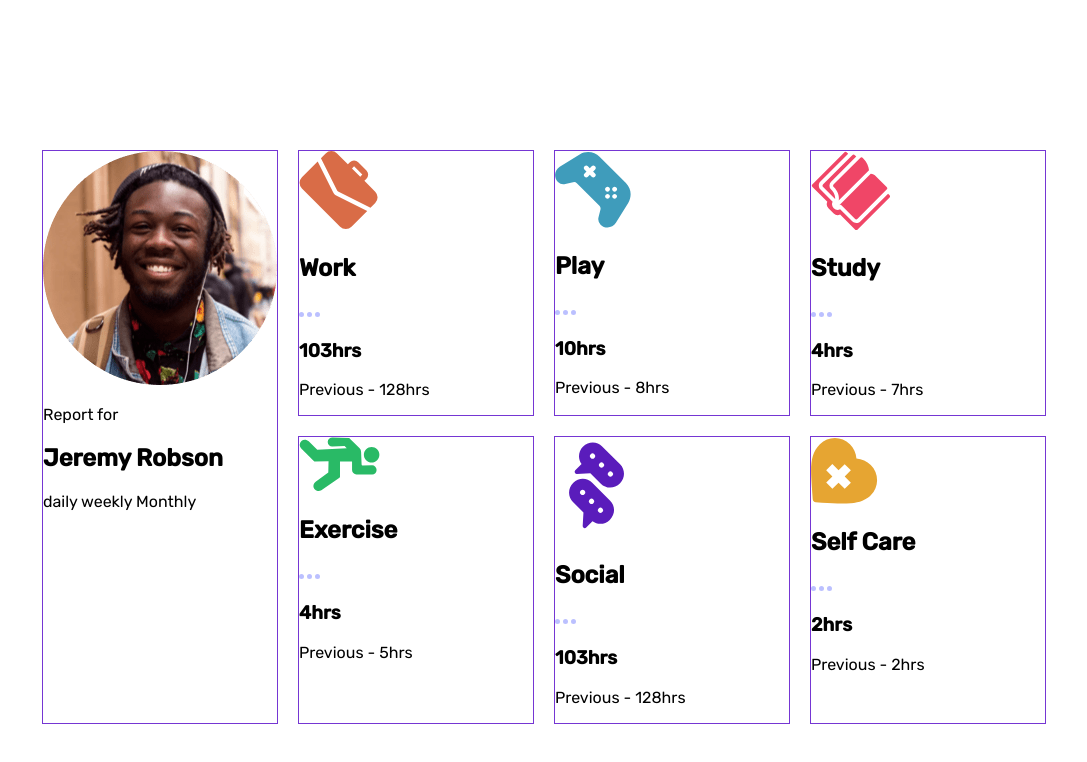
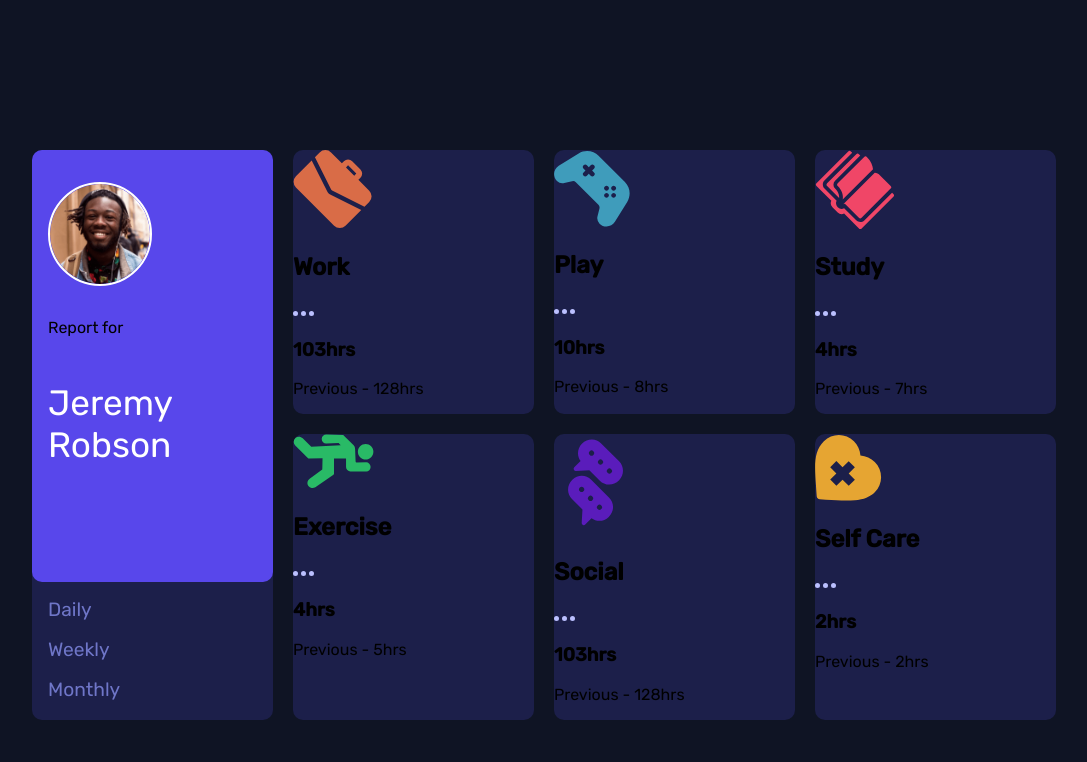
Before and after one commit to mitrovicbojan/time-tracking-dashboard, a plain HTML site: page index.html in a window 1280 px wide. Shown: the whole page, without its empty margins (96-1183 px from the left). Drawn offline with Linux system fonts and the light colour scheme.

Commit message:
style-profile

```diff
--- a/index.html
+++ b/index.html
@@ -21,9 +21,13 @@
     <main>
       <article>
         <div class="profile">
-          <img src="./images/image-jeremy.png" alt="profile-img" />
+          <img
+            class="profile-img"
+            src="./images/image-jeremy.png"
+            alt="profile-img"
+          />
           <p>Report for</p>
-          <h1>Jeremy Robson</h1>
+          <h1 class="profile-name">Jeremy Robson</h1>
         </div>
         <a class="btnDay" data-day>daily</a>
         <a class="btnWeek" data-day>weekly</a>
--- a/style.css
+++ b/style.css
@@ -21,6 +21,7 @@ body {
   font-family: "Rubik", sans-serif;
   display: flex;
   justify-content: center;
+  background-color: var(--very-dark-blue);
 }
 main {
   display: grid;
@@ -29,9 +30,9 @@ main {
   gap: 20px;
   margin-top: 150px;
 }
-main > article {
+/* main > article {
   border: 1px solid var(--violet-social);
-}
+} */
 main > article img {
   max-width: 100%;
 }
@@ -41,3 +42,46 @@ main > article:nth-child(1) {
 .btnMonth {
   text-transform: capitalize;
 }
+
+article {
+  border-radius: 10px;
+  background-color: var(--dark-blue);
+}
+article a {
+  display: flex;
+  flex-direction: column;
+  padding-left: 1rem;
+  cursor: pointer;
+  line-height: 25px;
+  font-size: 1.2rem;
+  text-transform: capitalize;
+  margin-top: 15px;
+  color: var(--desaturated-blue);
+}
+
+article a:hover {
+  color: rgb(255, 255, 255);
+}
+.profile {
+  background-color: var(--blue);
+  border-radius: 10px;
+  height: 25rem;
+  padding-top: 2rem;
+  padding-left: 1rem;
+  display: flex;
+  flex-direction: column;
+}
+
+.profile-img {
+  width: 100px;
+  height: 100px;
+  border-radius: 50%;
+  border: 2px solid rgb(255, 255, 255);
+  margin-bottom: 1rem;
+}
+
+.profile-name {
+  font-size: 2.2rem;
+  color: rgb(255, 255, 255);
+  font-weight: 400;
+}
```
